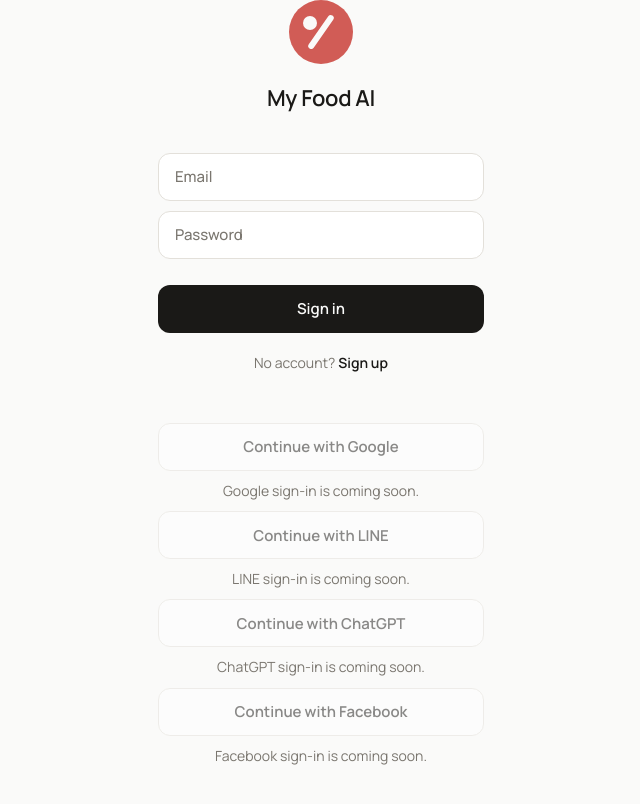
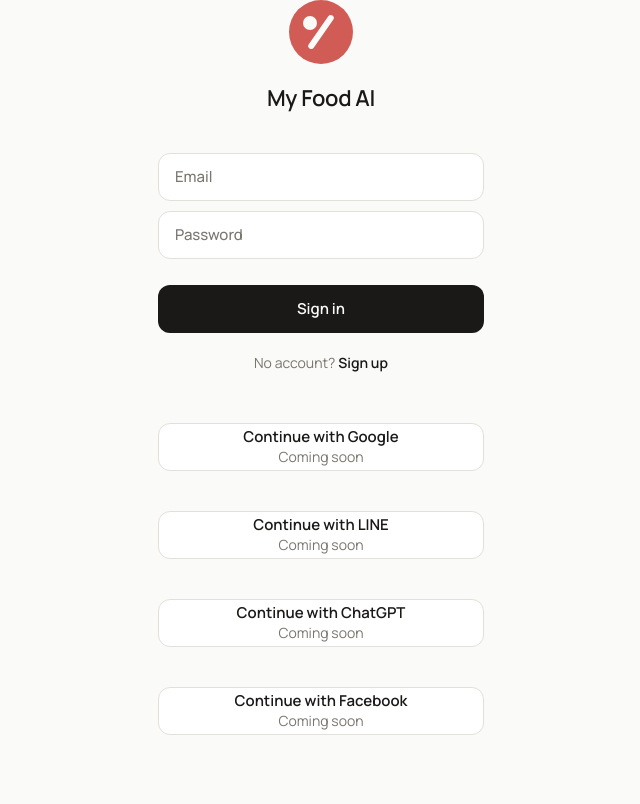
Before and after one commit to aibraincoach/my-food-ai, a Next.js app: page /sign-in in a window 1280 px wide. Shown: the top 804 px of the page, without its empty margins (319-959 px from the left). Built offline with nearby package versions, Linux system fonts and the light colour scheme; no server answers.

Commit message:
fix(auth): show local coming-soon feedback on provider taps

```diff
--- a/src/components/ProviderButton.tsx
+++ b/src/components/ProviderButton.tsx
@@ -1,14 +1,23 @@
+'use client';
+
+import {useState} from 'react';
 import {Button} from '@/components/ui/Button';
 
 type Provider = 'Google' | 'Apple' | 'LINE' | 'ChatGPT' | 'Facebook';
-type Props = {provider: Provider; start?: () => Promise<void>};
+type Props = {provider: Provider; startAction?: () => Promise<void>};
 
-export default function ProviderButton({provider, start}: Props) {
-  const button = <Button type={start ? 'submit' : 'button'} variant="secondary" disabled={!start} aria-describedby={start ? undefined : `${provider.toLowerCase()}-coming-soon`}>
-    Continue with {provider}
+export default function ProviderButton({provider, startAction}: Props) {
+  const [shown, setShown] = useState(false);
+  const messageId = `${provider.toLowerCase()}-coming-soon`;
+  const button = <Button type={startAction ? 'submit' : 'button'} variant="secondary"
+    onClick={startAction ? undefined : () => setShown(true)}
+    aria-describedby={startAction ? undefined : messageId}
+    className="flex flex-col items-center justify-center">
+    <span>Continue with {provider}</span>
+    {!startAction && <span className="text-comment font-normal text-muted">Coming soon</span>}
   </Button>;
   return <div className="flex flex-col gap-tooltip-y">
-    {start ? <form action={start}>{button}</form> : button}
-    {!start && <p id={`${provider.toLowerCase()}-coming-soon`} className="text-center text-comment text-muted">{provider} sign-in is coming soon.</p>}
+    {startAction ? <form action={startAction}>{button}</form> : button}
+    {!startAction && <p id={messageId} role="status" className="min-h-5 text-center text-comment text-muted">{shown ? 'Coming soon' : ''}</p>}
   </div>;
 }
```
Also changed, not shown: 2 other files (tests, documents, lock files or other folders).
